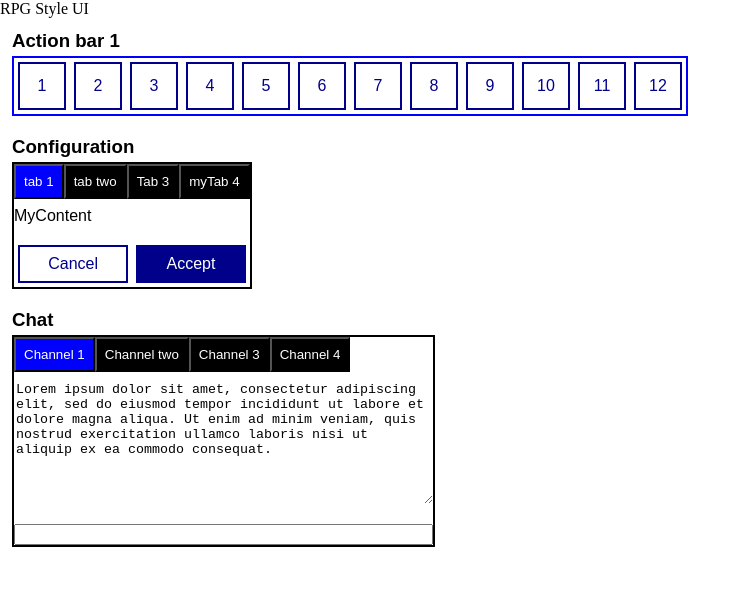
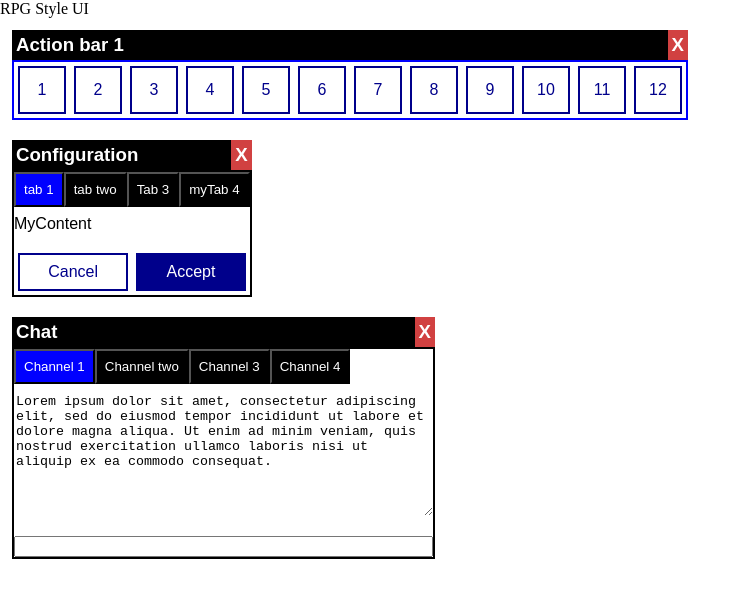
Before and after one commit to vmdharan/rpg-style-ui, a React (Vite) app: page / in a window 1280 px wide. Shown: the top 598 px of the page, without its empty margins (0-751 px from the left). Built offline with nearby package versions, Linux system fonts and the light colour scheme.

Commit message:
Added title bar for UIPanel and fixed key error
Added title bar for UIPanel and fixed key error.

```diff
--- a/src/components/UIActionPanel/index.tsx
+++ b/src/components/UIActionPanel/index.tsx
@@ -18,7 +18,7 @@ const UIActionPanel = (props: UIActionPanelPropsType) => {
             <div style={{ width: 'fit-content' }}>
                 <div className={styles['ui-action-panel']}>
                     {props.buttons.map(button => (
-                        <UIButton variant="secondary" content={button.label}
+                        <UIButton key={button.label} variant="secondary" content={button.label}
                             classNames={styles['ui-action-panel-buttons']} />
                     ))}
                 </div>
--- a/src/components/UIPanel/index.module.scss
+++ b/src/components/UIPanel/index.module.scss
@@ -7,12 +7,32 @@
     width: fit-content;
 }
 
-.ui-panel-title {
+.ui-panel-title-bar {
     font-size: 14pt;
     font-weight: bold;
-    margin-bottom: 4px;
+    display: flex;
+    background-color: black;
+    color: white;
 }
 
-.ui-panel-title:hover {
+.ui-panel-title-bar:hover {
     cursor: pointer;
 }
+
+.ui-panel-title {
+    flex: 1;
+    padding: 4px;
+}
+
+.ui-panel-title-btn-close {
+    font-size: 14pt;
+    font-weight: bold;
+    background-color: #d14141;
+    color: white;
+    padding: 4px;
+    flex: 0;
+}
+
+.ui-panel-title-btn-close:hover {
+    background-color: #a10000;
+}
--- a/src/components/UIPanel/index.tsx
+++ b/src/components/UIPanel/index.tsx
@@ -13,7 +13,10 @@ const UIPanel = (props: UIPanelPropsType) => {
         <>
             <Draggable handle='.handle'>
                 <div className={[props?.classNames, styles['ui-panel']].join(' ')}>
-                    <div className={['handle', styles['ui-panel-title']].join(' ')}>{props.title}</div>
+                    <div className={['handle', styles['ui-panel-title-bar']].join(' ')}>
+                        <div className={styles['ui-panel-title']}>{props.title}</div>
+                        <div className={styles['ui-panel-title-btn-close']}>X</div>
+                    </div>
                     <div>{props.content}</div>
                 </div>
             </Draggable>
--- a/src/components/UITabbedChatPanel/index.tsx
+++ b/src/components/UITabbedChatPanel/index.tsx
@@ -5,7 +5,7 @@ import UIButton from "../UIButton";
 
 type UITabbedChatPanelPropsType = {
     title?: string;
-    tabs: UITabbedPanelContentPropsType[];
+    tabs: UITabbedChatPanelContentPropsType[];
 };
 
 type UITabbedChatPanelContentPropsType = {
@@ -24,6 +24,7 @@ const UITabbedChatPanel = (props: UITabbedChatPanelPropsType) => {
                 const updated = prev;
                 updated[activeTab] = updated[activeTab] + '\n' + inputText;
                 console.log(updated);
+                console.log(inputText);
                 return updated;
             });
             setInputText('');
@@ -35,13 +36,13 @@ const UITabbedChatPanel = (props: UITabbedChatPanelPropsType) => {
             <div className={styles['ui-tabbed-chat-panel']}>
                 <div className={styles['ui-tabbed-chat-panel-header']}>
                     {props.tabs.map((tab, index) => (
-                        <button onClick={() => setActiveTab(index)} className={index === activeTab ? styles['ui-tabbed-chat-panel-header-button-active'] : styles['ui-tabbed-chat-panel-header-button']}>{tab.title}</button>
+                        <button key={tab.title} onClick={() => setActiveTab(index)} className={index === activeTab ? styles['ui-tabbed-chat-panel-header-button-active'] : styles['ui-tabbed-chat-panel-header-button']}>{tab.title}</button>
                     ))}
                 </div>
 
                 {channelText.map((tab, index) => (
-                    <div className={index === activeTab ? styles['ui-tabbed-chat-panel-content-active'] : styles['ui-tabbed-chat-panel-content']}>
-                        <textarea rows={8} cols={50} readOnly style={{border: 'none'}} value={tab}></textarea>
+                    <div key={index + '-channel'} className={index === activeTab ? styles['ui-tabbed-chat-panel-content-active'] : styles['ui-tabbed-chat-panel-content']}>
+                        <textarea rows={8} cols={50} readOnly style={{border: 'none'}} value={tab?.toString()}></textarea>
                     </div>
                 ))}
 
--- a/src/components/UITabbedPanel/index.tsx
+++ b/src/components/UITabbedPanel/index.tsx
@@ -21,12 +21,12 @@ const UITabbedPanel = (props: UITabbedPanelPropsType) => {
             <div className={styles['ui-tabbed-panel']}>
                 <div className={styles['ui-tabbed-panel-header']}>
                     {props.tabs.map((tab, index) => (
-                        <button onClick={() => setActiveTab(index)} className={index === activeTab ? styles['ui-tabbed-panel-header-button-active'] : styles['ui-tabbed-panel-header-button']}>{tab.title}</button>
+                        <button key={tab.title} onClick={() => setActiveTab(index)} className={index === activeTab ? styles['ui-tabbed-panel-header-button-active'] : styles['ui-tabbed-panel-header-button']}>{tab.title}</button>
                     ))}
                 </div>
 
                 {props.tabs.map((tab, index) => (
-                    <div className={index === activeTab ? styles['ui-tabbed-panel-content-active'] : styles['ui-tabbed-panel-content']}>{tab.content}</div>
+                    <div key={tab.title + '-content'} className={index === activeTab ? styles['ui-tabbed-panel-content-active'] : styles['ui-tabbed-panel-content']}>{tab.content}</div>
                 ))}
 
                 <div className={styles['ui-tabbed-panel-actions']}>
```
